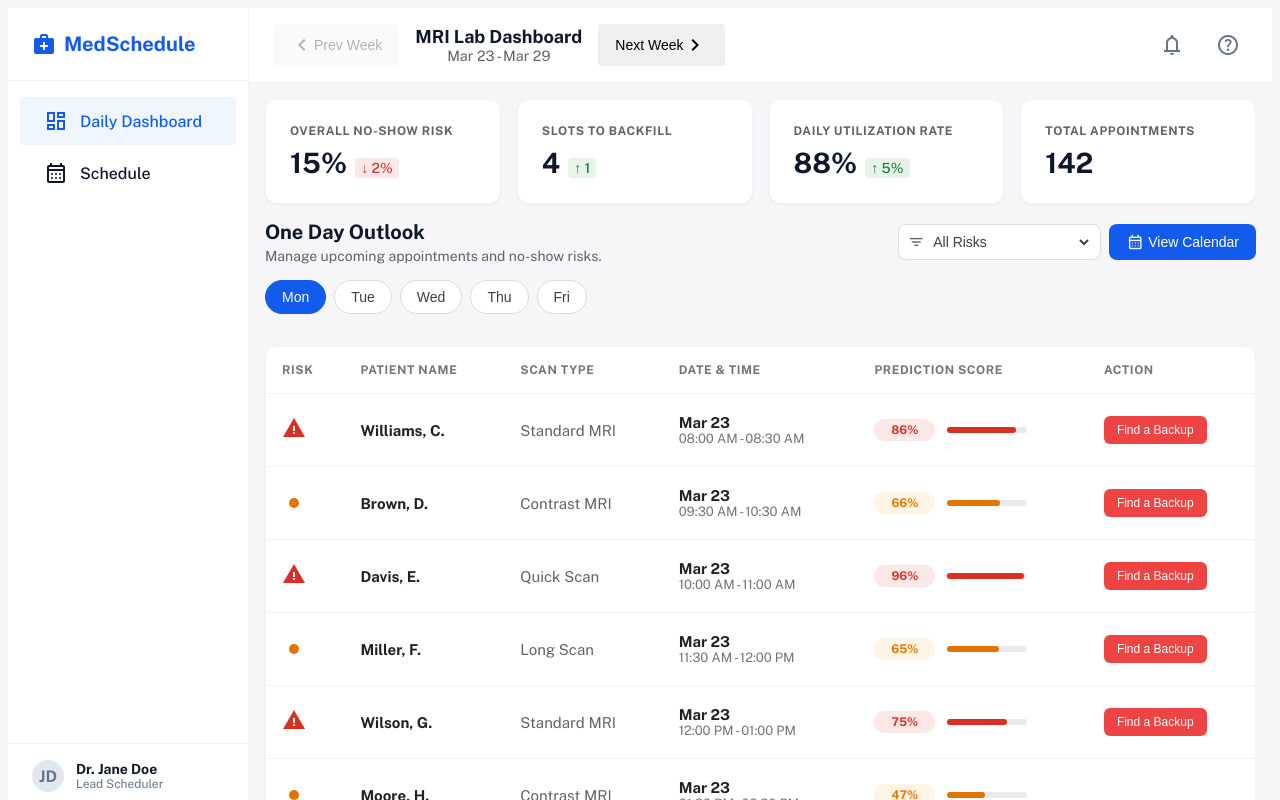
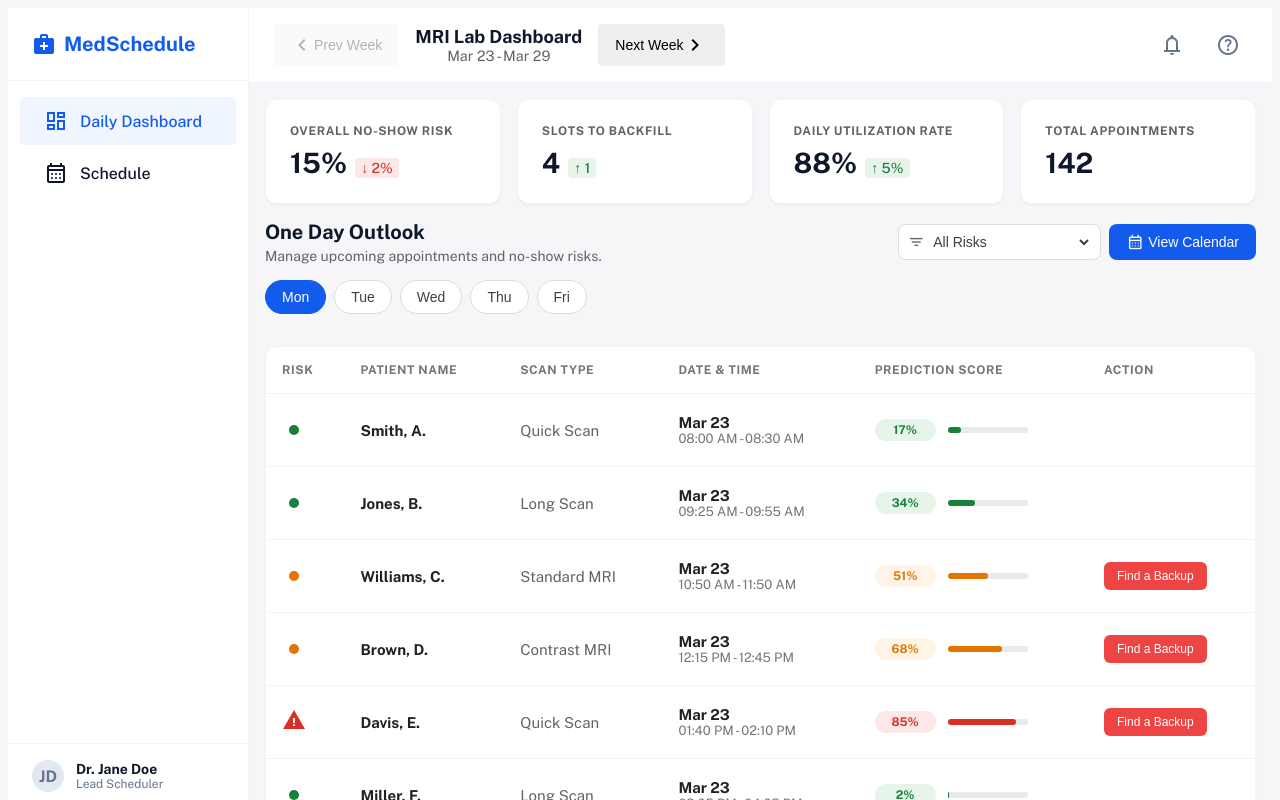
Before and after one commit to Kaanart/NoShowAgent, a React (Vite) app in the folder frontend/: page / in a window 1280 px wide. Shown: the top 800 px of the page. Built offline with nearby package versions, Linux system fonts and the light colour scheme.

Commit message:
fixed the ovelaps

```diff
--- a/frontend/src/App.tsx
+++ b/frontend/src/App.tsx
@@ -13,35 +13,63 @@ interface Suggestion {
   match_score: number;
 }
 
-const generateAppointmentsForWeek = (weekStartDate: Date, startId: number): any[] => {
-  const appointments = [];
+export interface Appointment {
+  id: number;
+  patient_name: string;
+  age: number;
+  past_no_shows: number;
+  risk_score: number;
+  appointment_date: string;
+  appointment_time: string;
+  scan_type: string;
+  duration: number;
+}
+
+export const generateAppointmentsForWeek = (weekStartDate: Date, startId: number): Appointment[] => {
+  const appointments: Appointment[] = [];
   let currentId = startId;
-  const patientNames = ["Smith", "Jones", "Williams", "Brown", "Davis", "Miller", "Wilson", "Moore", "Taylor", "Anderson"];
+  const patientNames = ["Smith", "Jones", "Williams", "Brown", "Davis", "Miller", "Wilson", "Moore", "Taylor", "Anderson", "Thomas", "Jackson"];
   const scanTypes = ["Quick Scan", "Long Scan", "Standard MRI", "Contrast MRI"];
+  const workdayStartMinutes = 8 * 60;
+  const workdayEndMinutes = 19 * 60;
+  const slotsPerDay = 8;
+  const minVisualDuration = 85;
 
   for (let dayOfWeek = 0; dayOfWeek < 5; dayOfWeek++) { // Mon-Fri
-    const appointmentsPerDay = 6 + Math.floor(Math.random() * 5); // 6 to 10 appointments a day
+    let startMinutes = workdayStartMinutes;
     const currentDate = new Date(weekStartDate);
     currentDate.setDate(weekStartDate.getDate() + dayOfWeek);
     const dateStr = currentDate.toISOString().split('T')[0];
 
-    for (let i = 0; i < appointmentsPerDay; i++) {
-      const hour = 8 + i;
-      const timeStr = `${hour.toString().padStart(2, '0')}:${i % 2 === 0 ? '00' : '30'}`;
+    for (let i = 0; i < slotsPerDay; i++) {
+      const appointmentId = currentId++;
+      const duration = (appointmentId + dayOfWeek) % 3 === 0 ? 60 : 30;
+      const visualDuration = Math.max(duration, minVisualDuration);
+      if (startMinutes + visualDuration > workdayEndMinutes) {
+        break;
+      }
+
+      const hours = Math.floor(startMinutes / 60);
+      const minutes = startMinutes % 60;
+      const timeStr = `${hours.toString().padStart(2, '0')}:${minutes.toString().padStart(2, '0')}`;
 
       appointments.push({
-        id: currentId++,
-        patient_name: `${patientNames[currentId % patientNames.length]}, ${String.fromCharCode(65 + (currentId % 26))}.`,
-        age: 20 + (currentId % 65),
-        past_no_shows: Math.floor(Math.random() * 5),
-        risk_score: parseFloat(Math.random().toFixed(2)),
+        id: appointmentId,
+        patient_name: `${patientNames[(appointmentId - 1) % patientNames.length]}, ${String.fromCharCode(65 + ((appointmentId - 1) % 26))}.`,
+        age: 20 + (appointmentId % 65),
+        past_no_shows: appointmentId % 5,
+        risk_score: Number((((appointmentId * 17) % 100) / 100).toFixed(2)),
         appointment_date: dateStr,
         appointment_time: timeStr,
-        scan_type: scanTypes[currentId % scanTypes.length],
-        duration: Math.random() > 0.5 ? 60 : 30,
+        scan_type: scanTypes[(appointmentId - 1) % scanTypes.length],
+        duration,
       });
+
+      // Keep generated slots separated according to CalendarView's visual overlap rule.
+      startMinutes += visualDuration;
     }
   }
+
   return appointments;
 };
 
@@ -49,7 +77,7 @@ const week1Appointments = generateAppointmentsForWeek(new Date('2026-03-23T12:00
 const week2Appointments = generateAppointmentsForWeek(new Date('2026-03-30T12:00:00Z'), 101);
 const week3Appointments = generateAppointmentsForWeek(new Date('2026-04-06T12:00:00Z'), 201);
 
-const allAppointmentsByWeek = [week1Appointments, week2Appointments, week3Appointments];
+export const allAppointmentsByWeek = [week1Appointments, week2Appointments, week3Appointments];
 
 function App() {
   const [currentView, setCurrentView] = useState('Dashboard');
```
Also changed, not shown: 1 other file (tests, documents, lock files or other folders).
